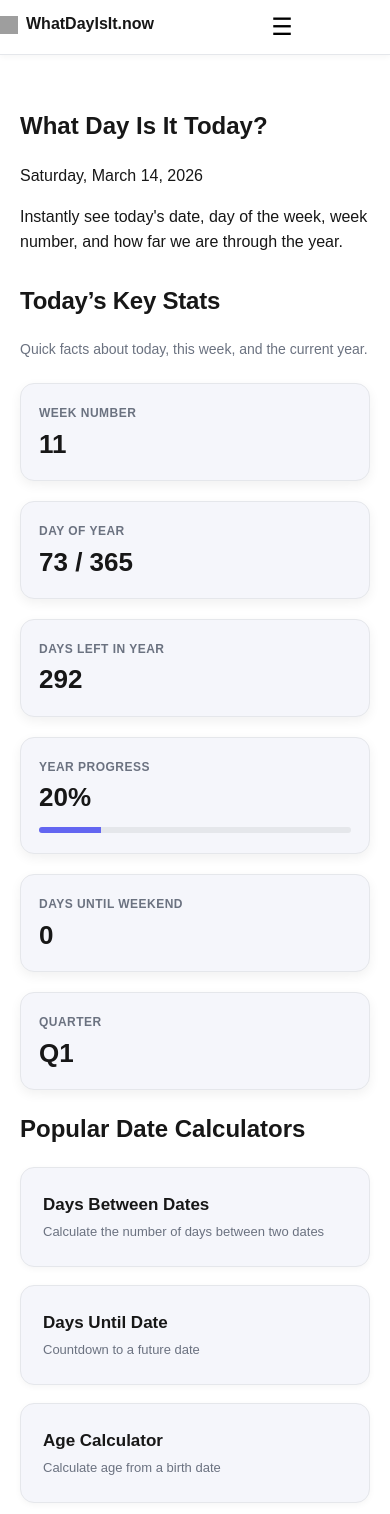
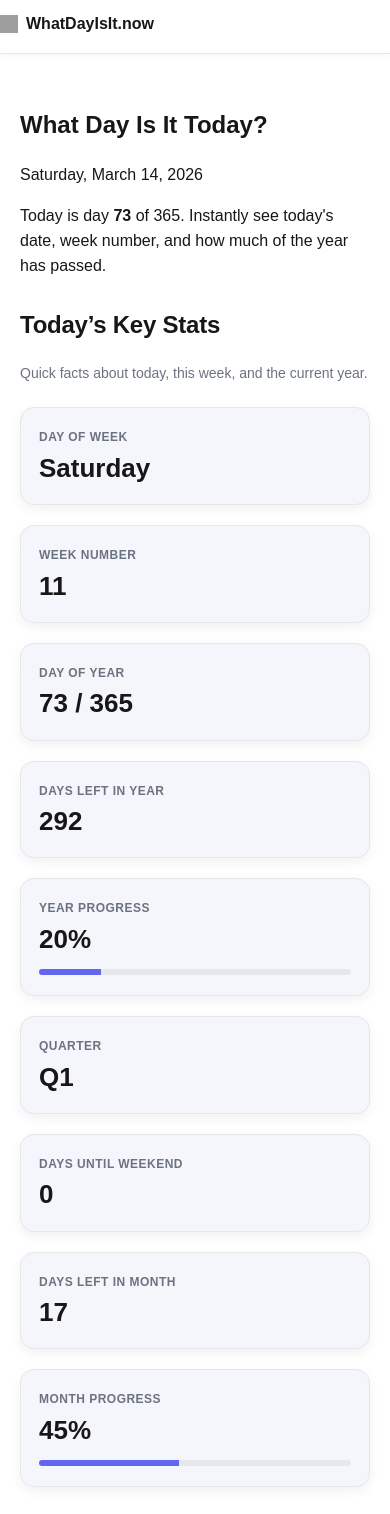
Before and after one commit to bosmeel/whatdayisit-now, a Next.js app: page / in a window 390 px wide. Shown: the top 1514 px of the page. Built offline with nearby package versions, Linux system fonts and the light colour scheme; grey boxes are pictures that could not be loaded.

Commit message:
Mobile drawer navigation + dashboard improvements

```diff
--- a/app/globals.css
+++ b/app/globals.css
@@ -126,6 +126,74 @@ a:hover{
   border-bottom:2px solid var(--accent);
 }
 
+.mobile-menu .nav-link{
+  font-size:16px;
+  padding:8px 0;
+}
+
+/* ===============================
+   Mobile drawer navigation
+================================ */
+
+.menu-toggle{
+  display:none;
+  background:none;
+  border:none;
+  font-size:26px;
+  cursor:pointer;
+  padding:4px 6px;
+}
+
+/* overlay */
+
+.menu-overlay{
+  position:fixed;
+  inset:0;
+  background:rgba(0,0,0,0.35);
+  opacity:0;
+  pointer-events:none;
+  transition:opacity .25s ease;
+  z-index:80;
+}
+
+.menu-overlay.open{
+  opacity:1;
+  pointer-events:auto;
+}
+
+/* drawer */
+
+.mobile-menu{
+  position:fixed;
+  top:0;
+  right:0;
+  height:100vh;
+  width:280px;
+
+  background:var(--background);
+  border-left:1px solid var(--border);
+
+  padding:80px 24px 24px 24px;
+
+  display:flex;
+  flex-direction:column;
+  gap:16px;
+
+  transform:translateX(100%);
+  transition:transform .28s ease;
+
+  z-index:90;
+}
+
+.mobile-menu.open{
+  transform:translateX(0);
+}
+
+.mobile-menu .nav-link{
+  font-size:16px;
+  padding:6px 0;
+}
+
 /* ===============================
    Mobile menu
 ================================ */
@@ -143,14 +211,29 @@ a:hover{
 }
 
 .mobile-menu{
-  display:none;
+  position:fixed;
+  top:0;
+  right:0;
+  width:260px;
+  height:100vh;
+
+  background:var(--background);
+  border-left:1px solid var(--border);
+
+  padding:80px 24px 24px 24px;
+
+  display:flex;
   flex-direction:column;
-  gap:10px;
-  margin-top:12px;
+  gap:14px;
+
+  transform:translateX(100%);
+  transition:transform .28s ease;
+
+  z-index:100;
 }
 
 .mobile-menu.open{
-  display:flex;
+  transform:translateX(0);
 }
 
 /* ===============================
@@ -159,16 +242,8 @@ a:hover{
 
 @media (max-width:900px){
 
-  .header-inner{
-    grid-template-columns:auto auto;
-  }
-
   .main-nav{
     display:none;
-  }
-
-  .mobile-nav{
-    display:block;
   }
 
   .menu-toggle{
@@ -273,6 +348,10 @@ a:hover{
   transform:translateY(-4px);
   box-shadow:0 10px 22px rgba(0,0,0,0.08);
   border-color:var(--accent);
+}
+
+.today-hero{
+  margin-bottom:18px;
 }
 
 .year-progress-bar{
--- a/app/page.tsx
+++ b/app/page.tsx
@@ -32,12 +32,7 @@ export default function HomePage() {
             <div>Countdown to a future date</div>
           </Link>
 
-          <Link href="/age-calculator" className="tool-card">
-            <strong>Age Calculator</strong>
-            <div>Calculate age from a birth date</div>
-          </Link>
-
-          <Link href="/birthday-weekday" className="tool-card">
+           <Link href="/birthday-weekday" className="tool-card">
             <strong>Birthday Weekday Calculator</strong>
             <div>See which weekday your birthday falls on</div>
           </Link>
@@ -50,13 +45,18 @@ export default function HomePage() {
 
       <section className="homepage-section">
 
-        <h2>All Date Calculators</h2>
+        <h2>All Date Calculators and Tools</h2>
 
         <div className="tool-grid">
 
           <Link href="/days-since" className="tool-card">
             <strong>Days Since Date</strong>
             <div>See how many days have passed</div>
+          </Link>
+
+          <Link href="/age-calculator" className="tool-card">
+            <strong>Age Calculator</strong>
+            <div>Calculate age from a birth date</div>
           </Link>
 
           <Link href="/weeks-between" className="tool-card">
@@ -97,7 +97,7 @@ export default function HomePage() {
 
       <section className="homepage-section">
 
-        <h2>Birthday Calculators</h2>
+        <h2><h2>Birthday Calculators and Tools</h2></h2>
 
         <div className="tool-grid">
 
--- a/components/MobileNav.tsx
+++ b/components/MobileNav.tsx
@@ -12,29 +12,40 @@ export default function MobileNav({ links }: { links: NavItem[] }) {
 
   const [open,setOpen] = useState(false);
 
+  function closeMenu(){
+    setOpen(false);
+  }
+
   return (
 
     <div className="mobile-nav">
 
       <button
         className="menu-toggle"
+        aria-label="Toggle navigation"
         onClick={()=>setOpen(!open)}
-        aria-label="Toggle navigation"
       >
         ☰
       </button>
 
+      <div
+        className={`menu-overlay ${open ? "open" : ""}`}
+        onClick={closeMenu}
+      />
+
       <nav className={`mobile-menu ${open ? "open" : ""}`}>
+
         {links.map((item)=>(
           <Link
             key={item.href}
             href={item.href}
             className="nav-link"
-            onClick={()=>setOpen(false)}
+            onClick={closeMenu}
           >
             {item.label}
           </Link>
         ))}
+
       </nav>
 
     </div>
--- a/components/TodayDashboard.tsx
+++ b/components/TodayDashboard.tsx
@@ -17,50 +17,45 @@ export default function TodayDashboard() {
 
   useEffect(() => {
 
-    function updateNow() {
+    function updateNow(){
       setNow(new Date());
     }
 
     updateNow();
 
-    function scheduleNextUpdate() {
+    const interval = setInterval(updateNow,60000);
 
-      const current = new Date();
+    return () => clearInterval(interval);
 
-      const nextMinute = new Date(
-        current.getFullYear(),
-        current.getMonth(),
-        current.getDate(),
-        current.getHours(),
-        current.getMinutes() + 1,
-        0,
-        0
-      );
+  },[]);
 
-      const delay = nextMinute.getTime() - current.getTime();
-
-      setTimeout(() => {
-        updateNow();
-        scheduleNextUpdate();
-      }, delay);
-
-    }
-
-    scheduleNextUpdate();
-
-  }, []);
-
-  if (!now) return null;
+  if(!now) return null;
 
   const weekNumber = getISOWeekNumber(now);
   const dayOfYear = getDayOfYear(now);
   const totalDays = getTotalDaysInYear(now.getFullYear());
   const daysLeft = getDaysLeftInYear(now);
   const quarter = getQuarter(now);
+  const yearProgress = getYearProgressPercent(now);
   const weekend = getDaysUntilWeekend(now);
 
-  const yearProgressRaw = getYearProgressPercent(now);
-  const yearProgress = Math.round(Number(yearProgressRaw));
+  /* new data */
+
+  const dayName = now.toLocaleDateString("en-US",{weekday:"long"});
+
+  const daysInMonth = new Date(
+    now.getFullYear(),
+    now.getMonth()+1,
+    0
+  ).getDate();
+
+  const dayOfMonth = now.getDate();
+
+  const daysLeftMonth = daysInMonth - dayOfMonth;
+
+  const monthProgress = Math.round(
+    (dayOfMonth / daysInMonth) * 100
+  );
 
   return (
 
@@ -77,6 +72,11 @@ export default function TodayDashboard() {
       </div>
 
       <div className="today-grid">
+
+        <div className="today-card">
+          <strong>Day of week</strong>
+          <div>{dayName}</div>
+        </div>
 
         <div className="today-card">
           <strong>Week number</strong>
@@ -101,10 +101,15 @@ export default function TodayDashboard() {
           <div className="year-progress-bar">
             <div
               className="year-progress-fill"
-              style={{ width: `${yearProgress}%` }}
+              style={{width:`${yearProgress}%`}}
             />
           </div>
 
+        </div>
+
+        <div className="today-card">
+          <strong>Quarter</strong>
+          <div>{quarter}</div>
         </div>
 
         <div className="today-card">
@@ -113,8 +118,22 @@ export default function TodayDashboard() {
         </div>
 
         <div className="today-card">
-          <strong>Quarter</strong>
-          <div>{quarter}</div>
+          <strong>Days left in month</strong>
+          <div>{daysLeftMonth}</div>
+        </div>
+
+        <div className="today-card">
+          <strong>Month progress</strong>
+
+          <div>{monthProgress}%</div>
+
+          <div className="year-progress-bar">
+            <div
+              className="year-progress-fill"
+              style={{width:`${monthProgress}%`}}
+            />
+          </div>
+
         </div>
 
       </div>
--- a/components/TodayHero.tsx
+++ b/components/TodayHero.tsx
@@ -1,14 +1,38 @@
+"use client";
+
+import { useEffect, useState } from "react";
+import { getDayOfYear, getTotalDaysInYear } from "@/lib/date";
+
 export default function TodayHero() {
 
-  const now = new Date();
+  const [now,setNow] = useState<Date | null>(null);
 
-  const dayName = now.toLocaleDateString("en-US", { weekday: "long" });
+  useEffect(()=>{
 
-  const fullDate = now.toLocaleDateString("en-US", {
-    year: "numeric",
-    month: "long",
-    day: "numeric",
+    function update(){
+      setNow(new Date());
+    }
+
+    update();
+
+    const interval = setInterval(update,60000);
+
+    return ()=>clearInterval(interval);
+
+  },[]);
+
+  if(!now) return null;
+
+  const dayName = now.toLocaleDateString("en-US",{weekday:"long"});
+
+  const fullDate = now.toLocaleDateString("en-US",{
+    year:"numeric",
+    month:"long",
+    day:"numeric"
   });
+
+  const dayOfYear = getDayOfYear(now);
+  const totalDays = getTotalDaysInYear(now.getFullYear());
 
   return (
 
@@ -19,12 +43,17 @@ export default function TodayHero() {
       </h1>
 
       <div className="today-date">
+
         {dayName}, {fullDate}
+
       </div>
 
       <p className="today-subtitle">
-        Instantly see today's date, day of the week, week number, and how far
-        we are through the year.
+
+        Today is day <strong>{dayOfYear}</strong> of {totalDays}.
+        Instantly see today's date, week number,
+        and how much of the year has passed.
+
       </p>
 
     </section>
```
